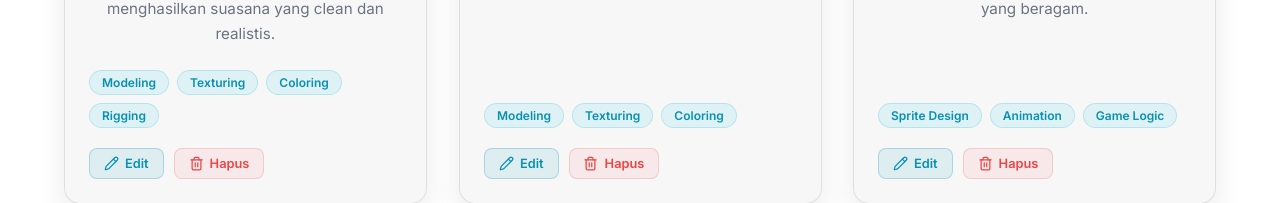
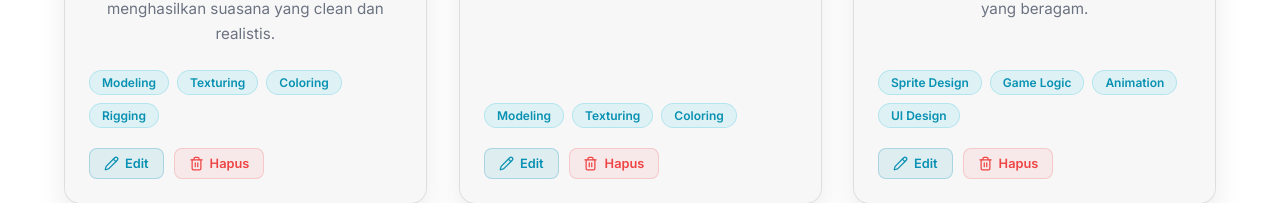
Before and after one commit to PelixPbg/portofolio-felix, a React app: page /projects in a window 1280 px wide. Shown: the part 737-940 px from the top of the page. Built offline with nearby package versions, Linux system fonts and the light colour scheme; the HTML template or start-up script is replaced by a standard one.

Commit message:
update website

```diff
--- a/src/pages/Project.jsx
+++ b/src/pages/Project.jsx
@@ -24,7 +24,7 @@ const defaultProjects = [
   id: 3,
   title: "Game 2D Sky Raiders",
   desc: "Game arcade 2D bergaya pixel art yang berfokus pada pengendalian pesawat, menghindari rintangan, dan mencapai skor terbaik dengan pilihan tingkat kesulitan yang beragam.",
-  tech: ["Sprite Design", "Animation", "Game Logic"],
+  tech: ["Sprite Design", "Game Logic", "Animation", "UI Design"],
   img: "/Game.png",
   github: "#",
 },
```
